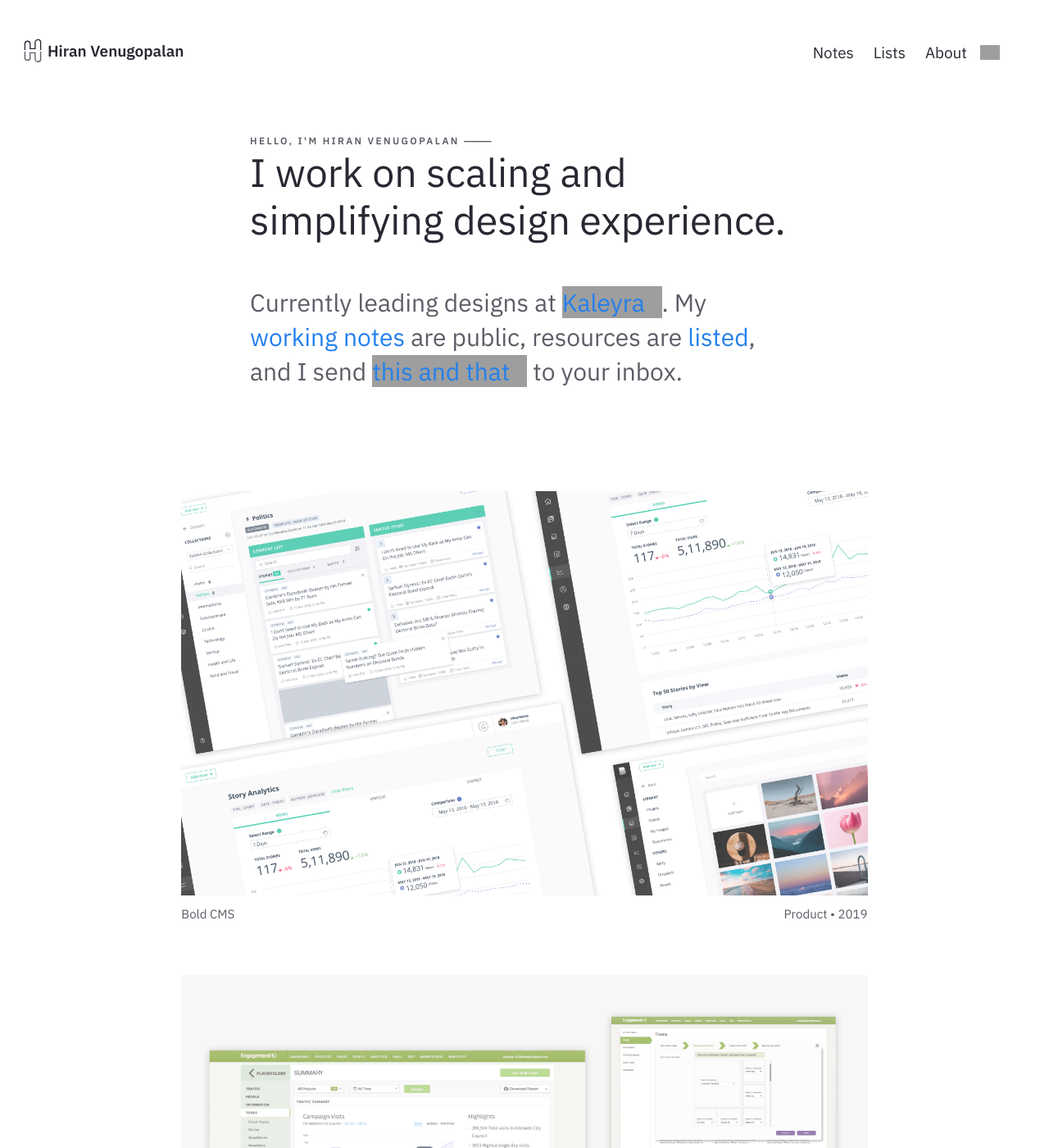
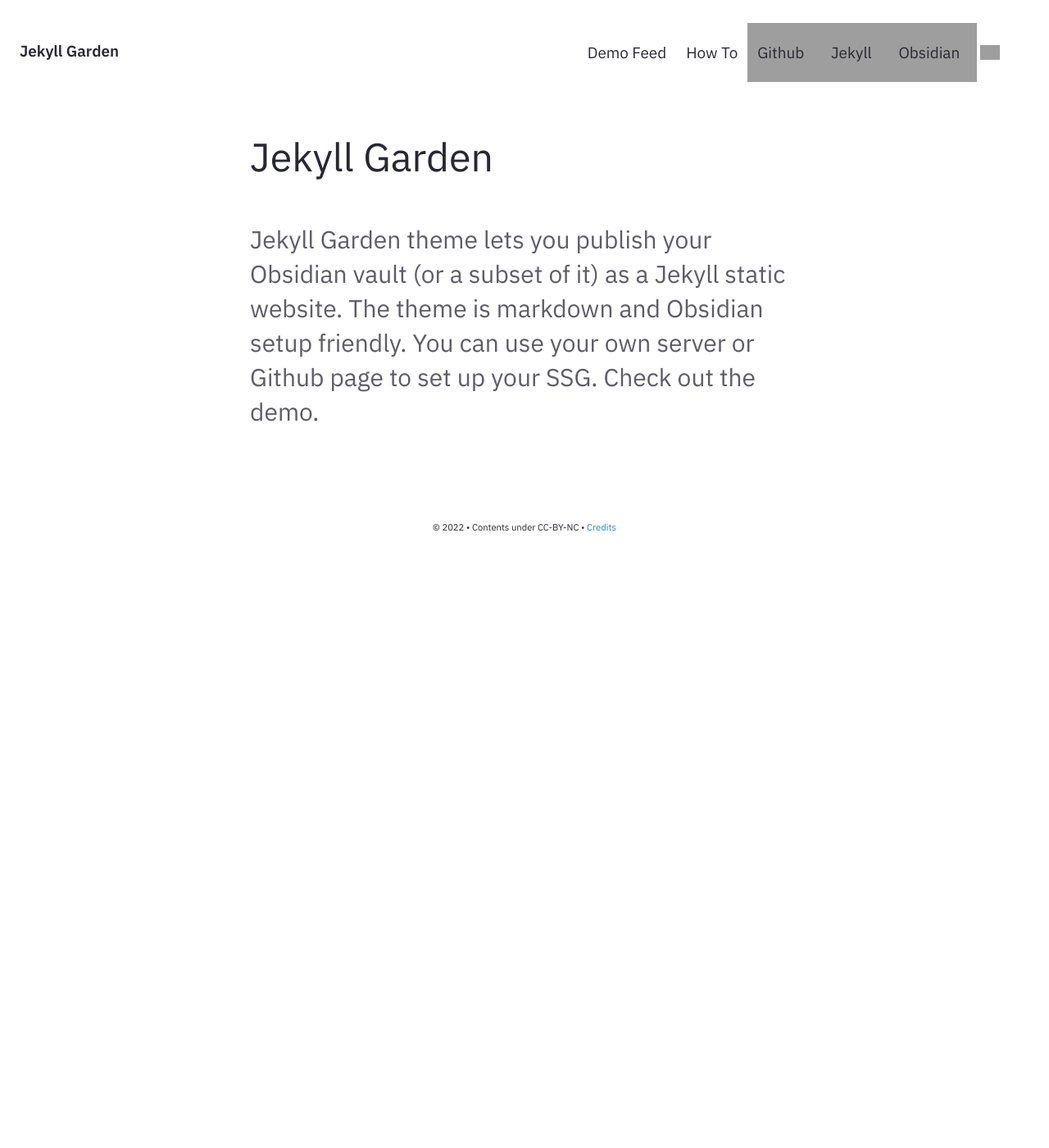
Before and after one commit to Jekyll-Garden/jekyll-garden.github.io, a Jekyll site: the page built from pages/index.md, in a window 1280 px wide and 1400 px high. Shown: the whole window at 82% size. Built offline with Jekyll 4.4.1, drawn with Linux system fonts in a browser that asks for light colours; some of the changed text lies outside the part shown; grey boxes are pictures that could not be loaded.

Commit message:
- Nav Cleanup - Homepage Cleanup - Configs to Theme Level - Removed Personal Static Pages

```diff
--- a/_config.yml
+++ b/_config.yml
@@ -19,7 +19,7 @@
 # in the templates via {{ site.myvariable }}.
 
 # URL is the base hostname with protocol for your site, eg http://example.com
-url: "https://hiran.in/" # the base hostname & protocol for your site, e.g. http://example.com
+url: "" # the base hostname & protocol for your site, e.g. http://example.com
 
 # If you want to install this jekyll in a subpath (eg /digitalgarden) set it here.
 # Else keep it Empty (DON'T PUT /; Keep it empty)
@@ -27,8 +27,8 @@
 
 # Website Header, Description, Footer year and text.
 # If you are deleting this, make sure you remove it from HTML files too
-heading: Hiran Venugopalan # Change this
-content: Product and Type Designer | UI UX | Design Mentoring
+heading: Jekyll Garden # Change this
+content: Obsidian ready Jekyll Theme
 copyright:
   year: © 2022
   msg: Contents under CC-BY-NC
--- a/_includes/Homepage.html
+++ b/_includes/Homepage.html
@@ -1,42 +1,7 @@
 <div class="home-intro">
-    <h5 class="meta-title">Hello, I'm Hiran Venugopalan ⸻</h5>
-    <div class="jumbo">I work on scaling and simplifying design experience. </div>
+    <div class="jumbo">{{site.heading}} </div>
     <div class="home-sub-text"> <h3>
-            Currently leading designs at <a href="https://kaleyra.com/" target="_blank">Kaleyra</a>. My <a href="{{ site.baseurl }}/notes">working notes</a> are public, resources are <a href="{{ site.baseurl }}/lists">listed</a>, and I send <a href="https://hiran.substack.com/" target="_blank">this and that</a> to your inbox.
-    </h3>
+        Jekyll Garden theme lets you publish your Obsidian vault (or a subset of it) as a Jekyll static website.
+        The theme is markdown and Obsidian setup friendly. You can use your own server or Github page to set up your SSG. Check out the demo.
+        </h3>
 </div> </div>
-    <div class="home-wrapper">
-        <div class ="home-image">
-            <img src="..{{ site.baseurl }}/assets/img/BoldCMS-Product.png">
-            <div class="home-image-meta">
-                <div class="home-image-meta-text"> Bold CMS</div>
-                <div class="home-image-meta-text"> Product • 2019</div>
-            </div>
-        </div>
-        <div class ="home-image">
-            <img src="..{{ site.baseurl }}/assets/img/EHQ-Product.png">
-            <div class="home-image-meta">
-                <div class="home-image-meta-text"> Engagement HQ</div>
-                <div class="home-image-meta-text"> Product • 2015</div>
-            </div>
-        </div>
-        <div class ="home-image">
-            <img src="{{ site.baseurl }}/assets/img/Dyuthi-Typeface.png">
-            <div class="home-image-meta">
-                <div class="home-image-meta-text"> Dyuthi Malayalam Font</div>
-                <div class="home-image-meta-text"> Typeface • 2007</div>
-            </div>
-        </div>
-        <div class ="home-image">
-            <img src="..{{ site.baseurl }}/assets/img/Rufscript-Typeface.png">
-            <div class="home-image-meta">
-                <div class="home-image-meta-text"> Rufscript Font</div>
-                <div class="home-image-meta-text"> Typeface • 2006</div>
-            </div>
-        </div>
-    </div>
-<div class="home-intro">
-    <div class="home-sub-text">
-        <h3>I mentor designers and teams on design, strategy and knowledge management. Book slots via <a href="https://adplist.org/mentors/hiran-venugopalan" target="_blank">ADPList</a>, <a href="https://mentorcruise.com/mentor/hiranvenugopalan/" target="_blank">MentorCruise</a>, or Get in touch.</h3></div>
-        <h3 style="padding-top: 2rem;"><a href=mailto:hiran.v@gmail.com>hiran.v@gmail.com</a></h3>
-</div>
--- a/_includes/Nav.html
+++ b/_includes/Nav.html
@@ -32,12 +32,7 @@
 <nav class="navbar is-transparent" role="navigation" aria-label="main navigation">
     <div class="navbar-brand">
       <a class="navbar-item" style="padding-left: 0;"; href="{{ site.baseurl }}/index.html">
-        <svg width="32" height="32" viewBox="0 0 24 24" fill="none" xmlns="http://www.w3.org/2000/svg" style="margin-right: 2px;">
-          <rect width="24" height="24" fill=""></rect>
-          <path d="M4.79999 11.1767V5.4592C4.79999 4.19609 5.87447 3.17219 7.19999 3.17219C8.52551 3.17219 9.59999 4.19609 9.59999 5.4592V10.0332H14.16V4.3157C14.16 2.93206 15.348 1.79999 16.8 1.79999C18.1255 1.79999 19.2 2.82388 19.2 4.087V11.1767" stroke="var(--color-text-main)" stroke-width="1"></path>
-          <path d="M4.79999 12.5832V18.3007C4.79999 19.5639 5.87447 20.5878 7.19999 20.5878C8.52551 20.5878 9.59999 19.5639 9.59999 18.3007V13.7267H14.16V19.4442C14.16 20.8279 15.348 21.96 16.8 21.96C18.1255 21.96 19.2 20.9361 19.2 19.673V12.5832" stroke="var(--color-text-sub)" stroke-width="1"></path>
-          </svg>
-          <h6> Hiran Venugopalan</h6></a>
+          <h6> {{site.heading}}</h6></a>
           <script src="{{ site.baseurl }}/assets/js/modeswitcher.js"></script>
       <div class="navbar-item navbar-dark-mode__mobile is-hidden-tablet" onclick="modeSwitcher()">
         <div class="buttons">
@@ -58,13 +53,19 @@
     <div id="navbarBasicExample" class="navbar-menu">
       <div class="navbar-start">
         <a href="{{'/notes' | relative_url}}" class="navbar-item">
-          Notes
+          Demo Feed
         </a>
-        <a href="{{'/lists' | relative_url}}" class="navbar-item">
-          Lists
+        <a href="../posts/how-to" class="navbar-item">
+          How To
         </a>
-        <a href="{{'/about' | relative_url}}" class="navbar-item">
-          About
+        <a href="https://github.com/Jekyll-Garden/jekyll-garden.github.io" target="_blank" class="navbar-item">
+          Github
+        </a>
+        <a href="https://jekyllrb.com/" target="_blank" class="navbar-item">
+          Jekyll
+        </a>
+        <a href="https://obsidian.md/"  target="_blank" class="navbar-item">
+          Obsidian
         </a>
       </div>
       <div class="navbar-end is-hidden-mobile" onclick="modeSwitcher()" >
--- a/pages/index.md
+++ b/pages/index.md
@@ -4,5 +4,5 @@
 
 layout: Post
 permalink: /
-title: Product Designer
+title: Jekyll Garden
 ---
```
Also changed, not shown: pages/404.html (deleted, +0 -8 lines), pages/404.md (+2 -5 lines), pages/about.md (deleted, +0 -15 lines), pages/contact.md (deleted, +0 -10 lines), pages/notes.md (+2 -2 lines), pages/now.md (deleted, +0 -18 lines).
